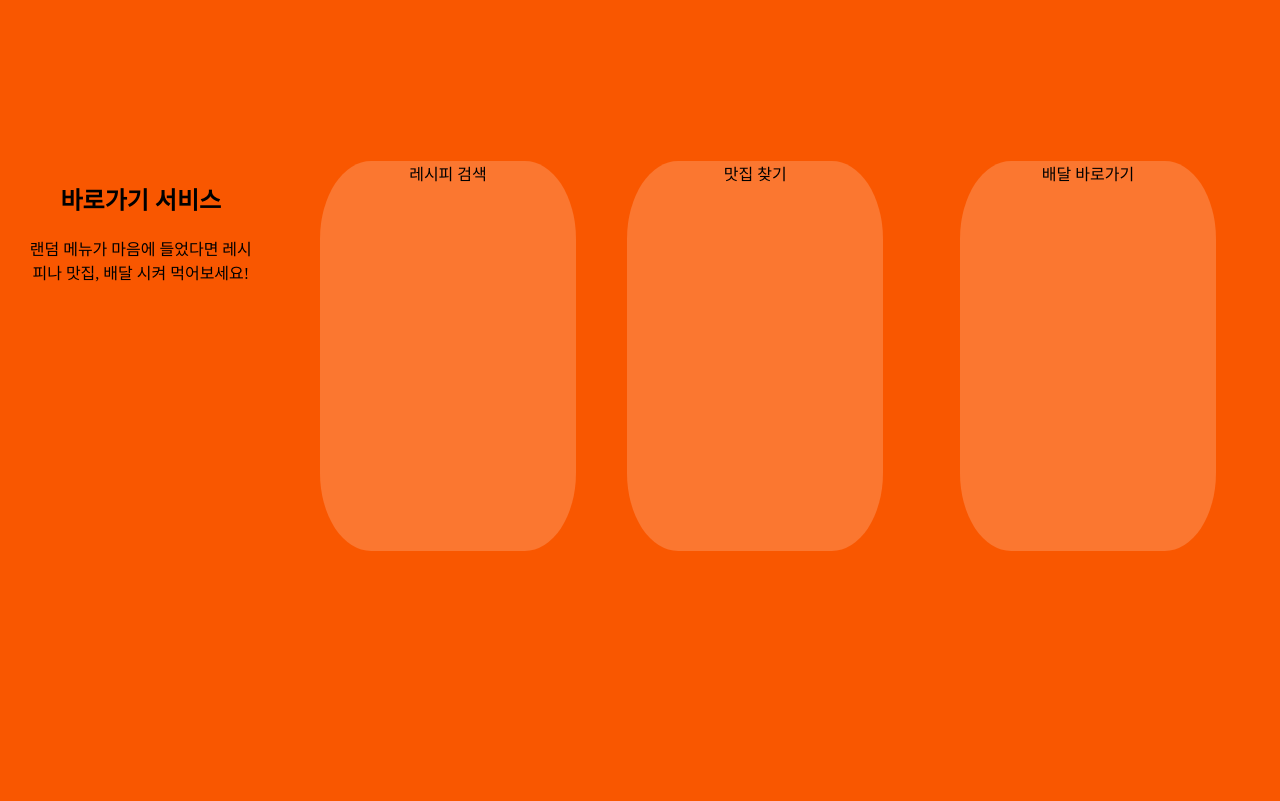
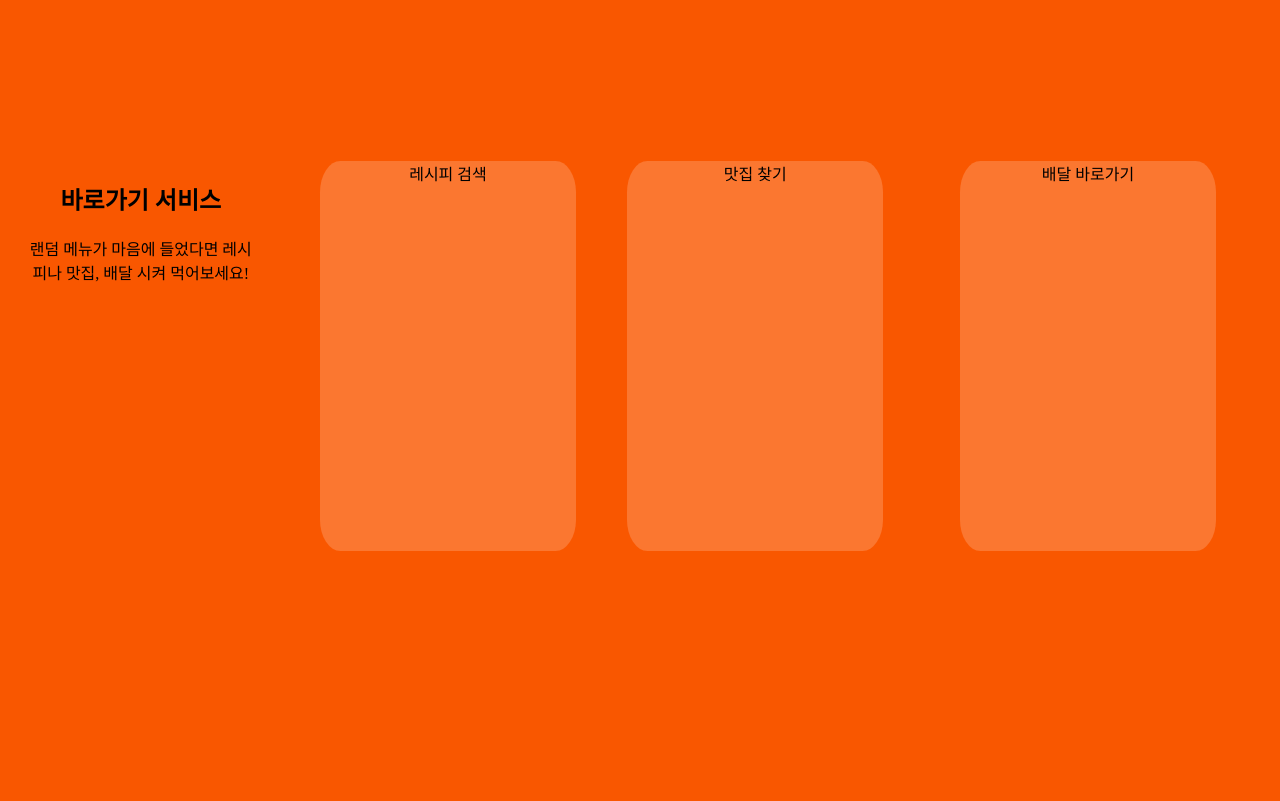
Before and after one commit to eunag63/Pick-the-food, a Django app: page /click/ in a window 1280 px wide. Shown: the part 799-1600 px from the top of the page. Run offline with Django 3.2, Linux system fonts and the light colour scheme; data comes from the database, SQL or seed files in the repository; some web fonts are replaced.

Commit message:
(css) .shortcut1,2,3 border-radius 수정

```diff
--- a/mysite/pickFood/static/css/main.css
+++ b/mysite/pickFood/static/css/main.css
@@ -51,7 +51,7 @@ body{
   margin-left: 5%;
   box-sizing: border-box;
   background-color: #FB7730;
-  border-radius: 20%;
+  border-radius: 8%;
 }
 .shortcut2{
   float: left;
@@ -60,7 +60,7 @@ body{
   height: 75%;
   box-sizing: border-box;
   background-color: #FB7730;
-  border-radius: 20%;
+  border-radius: 8%;
 }
 .shortcut3{
   float: right;
@@ -69,7 +69,7 @@ body{
   margin-right: 5%;
   box-sizing: border-box;
   background-color: #FB7730;
-  border-radius: 20%;
+  border-radius: 8%;
 }
 
 .parent{
```
